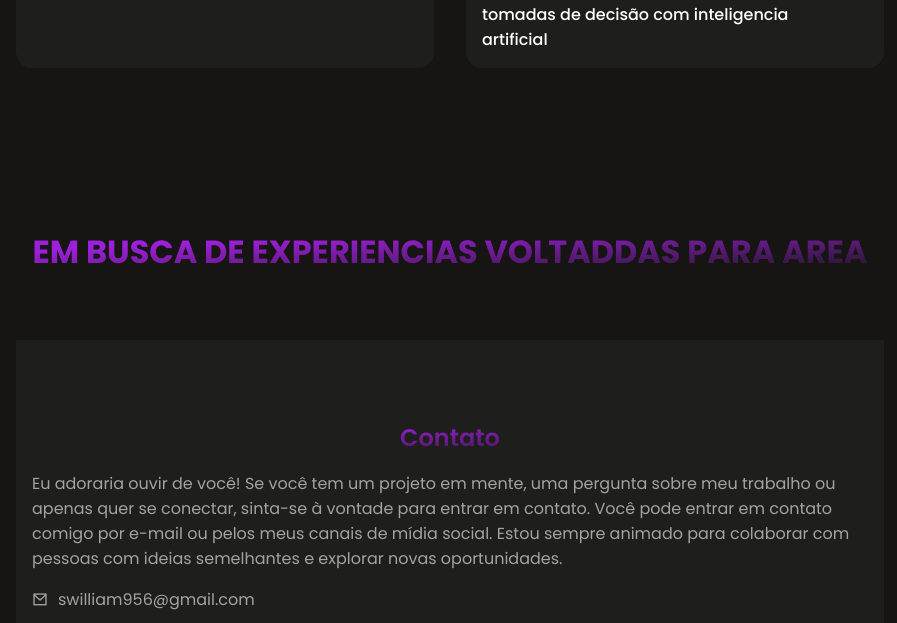
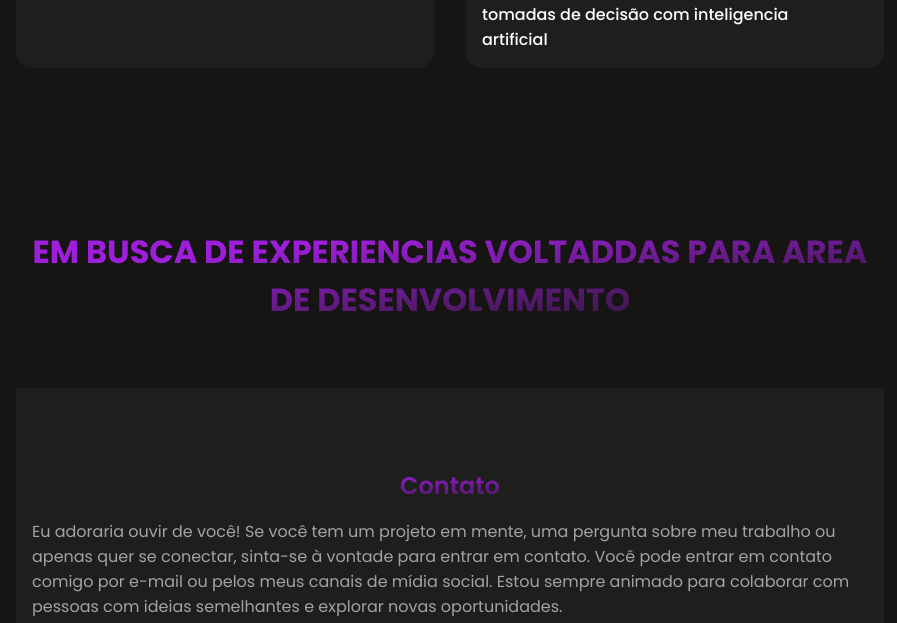
Before and after one commit to cwilliam956/PortifolioCV, a plain HTML site: page index.html in a window 1280 px wide. Shown: the part 1958-2581 px from the top of the page, without its empty margins (190-1087 px from the left). Drawn offline with nearby package versions, Linux system fonts and the light colour scheme.

Commit message:
Update index.html

```diff
--- a/index.html
+++ b/index.html
@@ -88,7 +88,7 @@
     </section>
 
     <section class="section__container experience__container" id="experience">
-      <h2>EM BUSCA DE EXPERIENCIAS VOLTADDAS PARA AREA </h2>
+      <h2>EM BUSCA DE EXPERIENCIAS VOLTADDAS PARA AREA DE DESENVOLVIMENTO </h2>
 
     <footer>
       <div class="section__container footer__container" id="contact">
```
